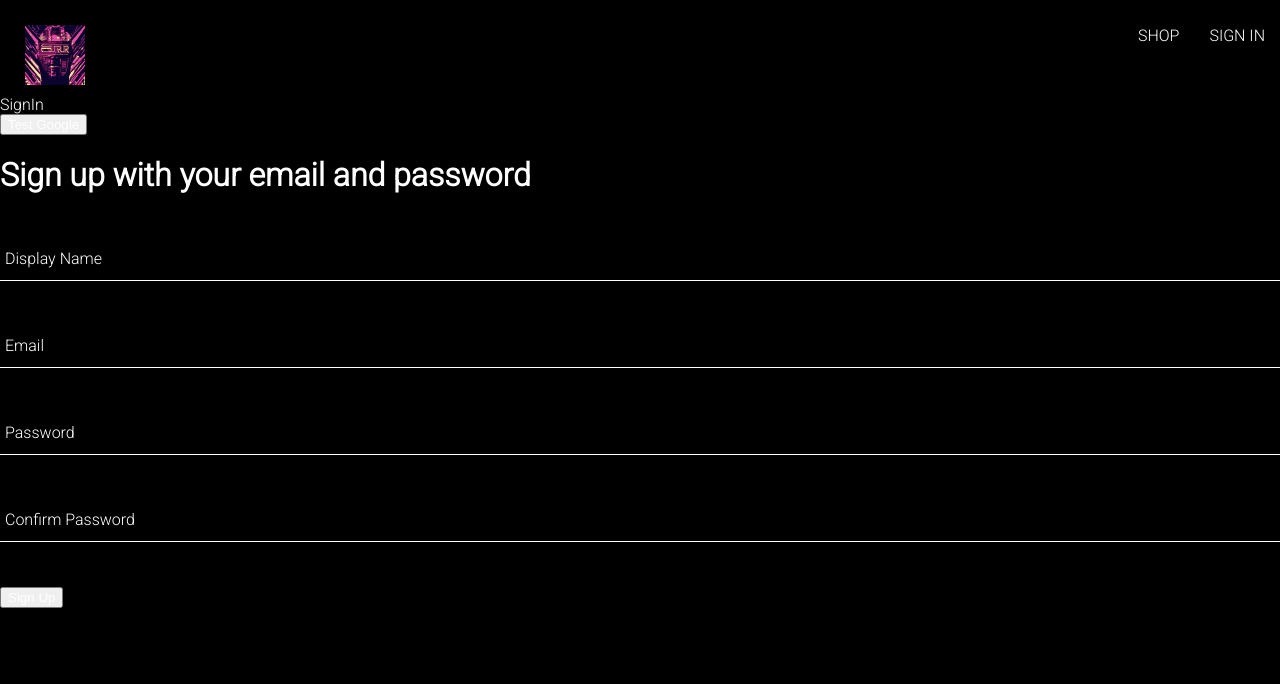
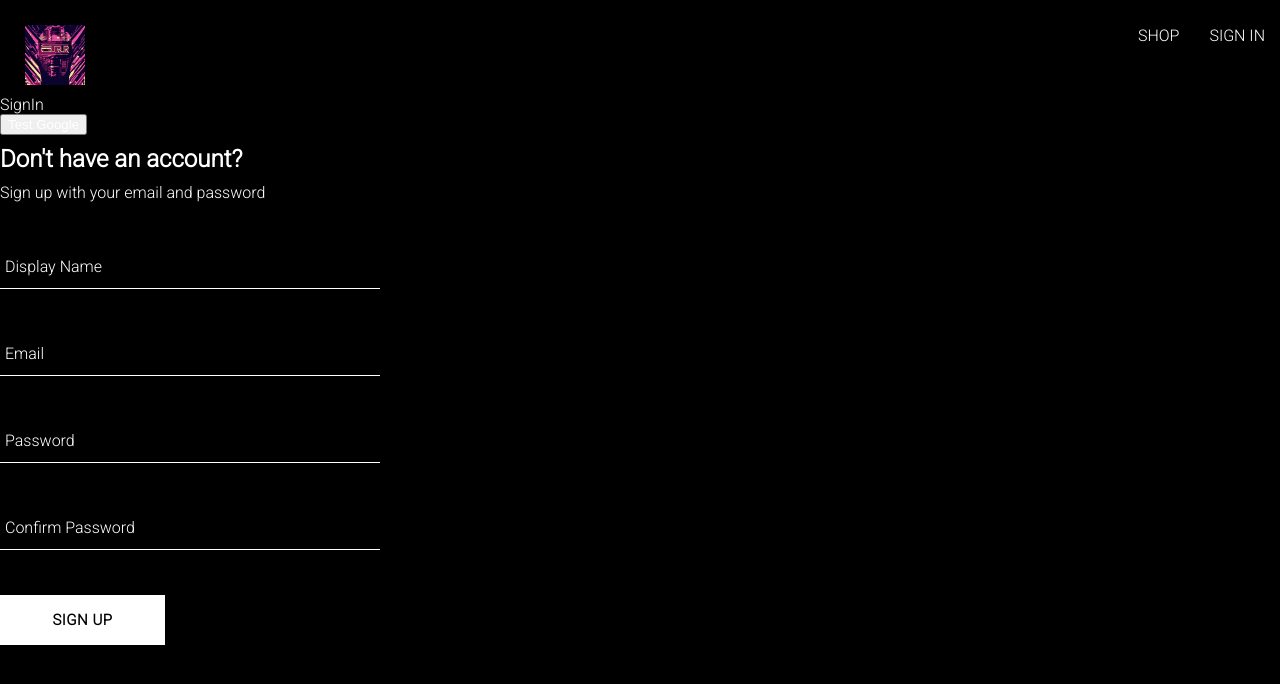
Before and after one commit to dbring/cyberpunk-store, a React (Create React App) app: page /sign-in in a window 1280 px wide. Shown: the top 684 px of the page. Built offline with nearby package versions, Linux system fonts and the light colour scheme.

Commit message:
Created and styled button component

```diff
--- /dev/null
+++ b/src/components/Button/button.component.jsx
@@ -0,0 +1,17 @@
+import "./button.styles.scss";
+
+const BUTTON_TYPE_CLASSES = {
+  google: "google-sign-in",
+  inverted: "inverted",
+};
+
+export const Button = ({ children, buttonType, ...otherProps }) => {
+  return (
+    <button
+      className={`button-container ${BUTTON_TYPE_CLASSES[buttonType]}`}
+      {...otherProps}
+    >
+      {children}
+    </button>
+  );
+};
--- /dev/null
+++ b/src/components/Button/button.styles.scss
@@ -0,0 +1,46 @@
+.button-container {
+  min-width: 165px;
+  width: auto;
+  height: 50px;
+  letter-spacing: 0.5px;
+  line-height: 50px;
+  padding: 0 35px 0 35px;
+  font-size: 15px;
+  background-color: white;
+  color: black;
+  text-transform: uppercase;
+  font-family: "Roboto";
+  font-weight: bolder;
+  border: none;
+  cursor: pointer;
+  display: flex;
+  justify-content: center;
+
+  &:hover {
+    background-color: black;
+    color: white;
+    border: 1px solid white;
+  }
+
+  &.google-sign-in {
+    background-color: #4285f4;
+    color: white;
+
+    &:hover {
+      background-color: #357ae8;
+      border: none;
+    }
+  }
+
+  &.inverted {
+    background-color: black;
+    color: white;
+    border: 1px solid white;
+
+    &:hover {
+      background-color: white;
+      color: black;
+      border: none;
+    }
+  }
+}
--- a/src/components/SignUpForm/sign-up-form.component.jsx
+++ b/src/components/SignUpForm/sign-up-form.component.jsx
@@ -1,10 +1,11 @@
 import { useState } from "react";
-
 import {
   createAuthUserWithEmailAndPassword,
   createUserDocumentFromAuth,
 } from "../../utils/firebase/firebase.utils";
+import { Button } from "../Button/button.component";
 import { FormInput } from "../FormInput/form-input.component";
+import "./sign-up-form.styles.scss";
 
 const defaultFormFields = {
   displayName: "",
@@ -47,8 +48,9 @@
   };
 
   return (
-    <div>
-      <h1>Sign up with your email and password</h1>
+    <div className="sign-up-container">
+      <h2>Don't have an account?</h2>
+      <span>Sign up with your email and password</span>
       <form onSubmit={handleSubmit}>
         <FormInput
           label="Display Name"
@@ -85,7 +87,7 @@
           name="confirmPassword"
           onChange={handleChange}
         />
-        <button type="submit">Sign Up</button>
+        <Button type="submit">Sign Up</Button>
       </form>
     </div>
   );
--- a/src/components/SignUpForm/sign-up-form.styles.scss
+++ b/src/components/SignUpForm/sign-up-form.styles.scss
@@ -0,0 +1,8 @@
+.sign-up-container {
+  display: flex;
+  flex-direction: column;
+  width: 380px;
+  h2 {
+    margin: 10px 0;
+  }
+}
```
